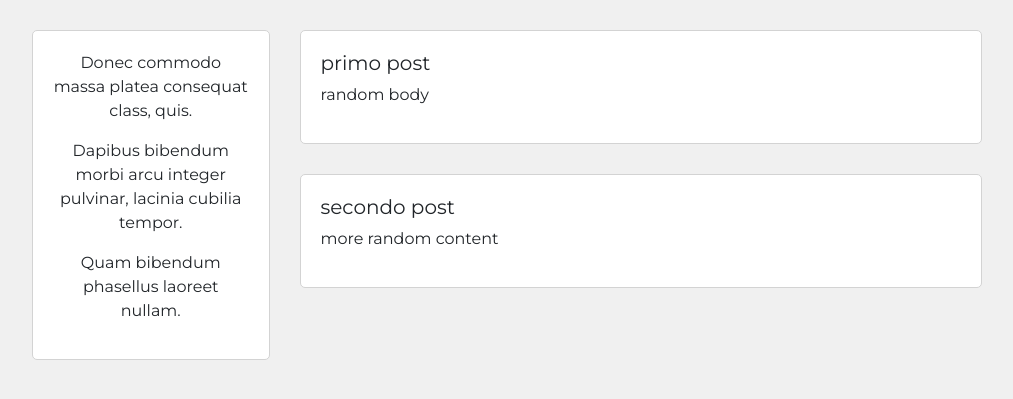
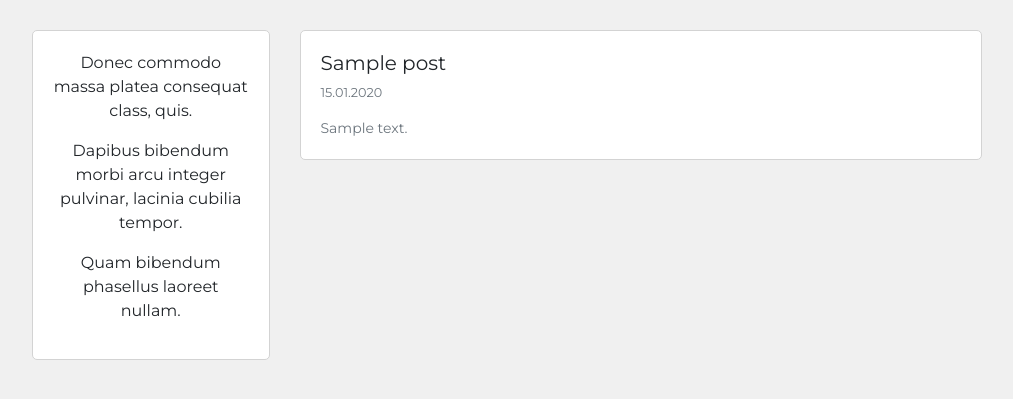
Before and after one commit to pymike00/codingwiz-dev, a Flask app: page / in a window 1280 px wide. Shown: the part 78-477 px from the top of the page, without its empty margins (133-1146 px from the left). Run offline with Flask 2, Linux system fonts and the light colour scheme; tables that the repository leaves empty hold one stand-in row (values such as "Sample post"); some libraries are stand-ins or nearby versions.

Commit message:
HomePage: Posts List Rendering

```diff
--- a/blog/models.py
+++ b/blog/models.py
@@ -3,7 +3,6 @@ from datetime import datetime
 from werkzeug.security import check_password_hash, generate_password_hash
 
 from blog import db
-
 
 class User(db.Model):
     id = db.Column(db.Integer, primary_key=True)
--- a/blog/routes.py
+++ b/blog/routes.py
@@ -1,14 +1,12 @@
 from flask import render_template
 from blog import app
+from blog.models import Post
 
 
 @app.route("/")
 def homepage():
-    posts = [{"title": "primo post", "body": "random body"},
-             {"title": "secondo post", "body": "more random content"}]
-    some_boolean_flag = False
-    return render_template("homepage.html",
-                           posts=posts, boolean_flag=some_boolean_flag)
+    posts = Post.query.order_by(Post.created_at.desc()).all()
+    return render_template("homepage.html", posts=posts)
 
 
 @app.route("/about")
--- a/blog/static/blog.css
+++ b/blog/static/blog.css
@@ -44,6 +44,14 @@ html, body {
     margin-bottom: 30px;
 }
 
+.p-small-one {
+    font-size: 0.875rem;
+}
+
+.p-small-two {
+    font-size: 0.800rem;
+}
+
 @media (min-width: 768px) {
     .single-post-home {
         margin-left: 30px;
--- a/blog/templates/homepage.html
+++ b/blog/templates/homepage.html
@@ -4,14 +4,19 @@
 
 {% block content %}
 <div class="container content-container">
-
     <div class="row no-gutters">
 
         <div class="col-md-9 order-md-2">
             {% for post in posts %}
             <div class="single-post-home">
                 <h5>{{ post.title }}</h5>
-                <p>{{ post.body }}</p>
+                <p class="p-small-two text-muted">{{ post.created_at.strftime('%d.%m.%Y') }}</p>
+
+                {% if post.description %}
+                <p class="p-small-one text-muted mb-0">
+                    {{ post.description }}
+                </p>
+                {% endif %}
             </div>
             {% endfor %}
         </div>
@@ -21,6 +26,5 @@
         </div>
 
     </div>
-
 </div>
 {% endblock %}
```
